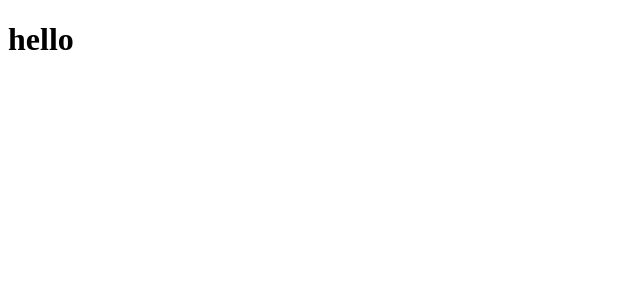
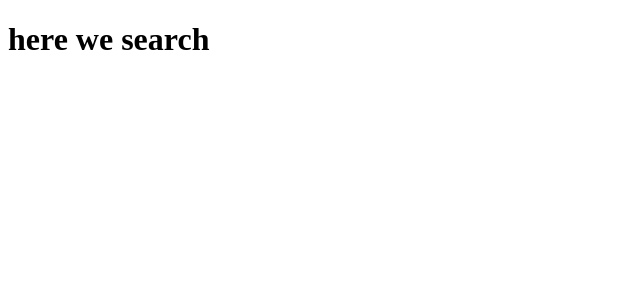
Before and after one commit to wellwe11/findMovie, a React (Vite) app: page / in a window 1280 px wide. Shown: the top 300 px of the page, without its empty margins (0-640 px from the left). Built offline with nearby package versions, Linux system fonts and the light colour scheme.

Commit message:
updated env and some info

```diff
--- a/src/App.tsx
+++ b/src/App.tsx
@@ -1,7 +1,15 @@
 import "./App.css";
 
+const SearchBar = () => {
+  return <h1>here we search</h1>;
+};
+
 function App() {
-  return <h1>hello</h1>;
+  return (
+    <div>
+      <SearchBar />
+    </div>
+  );
 }
 
 export default App;
```
